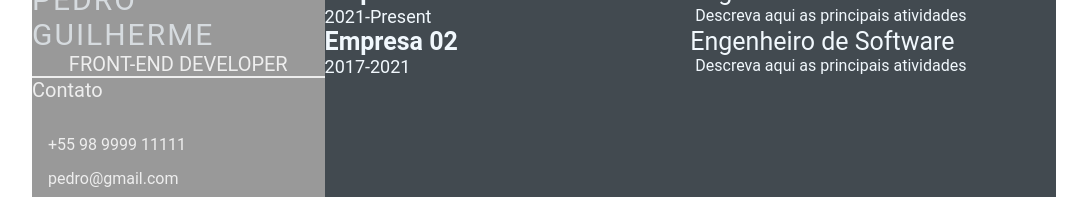
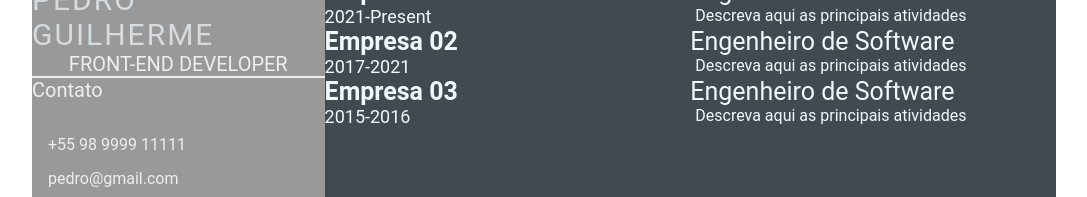
Before and after one commit to PedrooGuilherme/Jornada-dev-EBAC, a plain HTML site: page index.html in a window 1280 px wide. Shown: the part 273-470 px from the top of the page, without its empty margins (96-1183 px from the left). Drawn offline with Linux system fonts and the light colour scheme; some icons are missing.

Commit message:
Revert "Feature: add css day 3 (#3)" (#4)
This reverts commit 20d7804d3b5b1ff6553aa53997fbb73be7ffba2d.

```diff
--- a/index.html
+++ b/index.html
@@ -89,6 +89,17 @@
                             </p>
                     </div>
 
+                    <div class="exp-left">
+                        <p class="exp-company-name">Empresa 03</p>
+                        <p class="exp-time-period">2015-2016</p>
+                    </div>
+
+                    <div class="exp-right">
+                        <p class="exp-position">Engenheiro de Software</p>
+                        <p class="exp-desc">
+                            Descreva aqui as principais atividades
+                        </p>
+                </div>
                 </section>
             </section>
 
```
